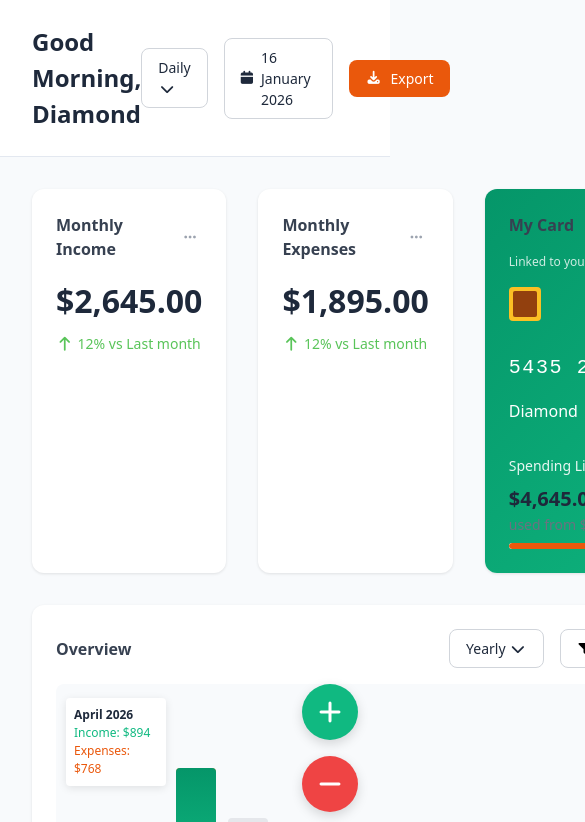
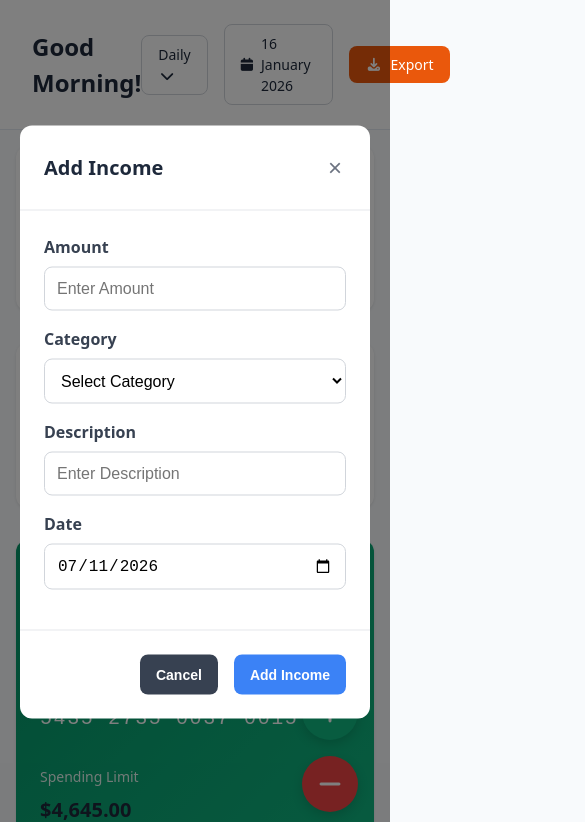
Before and after one commit to DiamondOkechi-Mbalaso/Expense-Tracker-App, a plain HTML site: page index.html in a window 390 px wide. Both pictures are taken after a click on the button 330 px from the left and 712 px from the top of the page. Shown: the top 822 px of the page, 585 px wide, since content can reach past the window. Drawn offline with Linux system fonts and the light colour scheme.

Commit message:
second commit

```diff
--- a/index.html
+++ b/index.html
@@ -13,7 +13,7 @@
 
 <body>
     <div class="header">
-        <h1>Good Morning, Diamond</h1>
+        <h1>Good Morning!</h1>
         <div class="header-controls">
             <div class="dropdown">
                 Daily <i class="fas fa-chevron-down"></i>
@@ -63,7 +63,7 @@
 
                 <div class="card-chip"></div>
                 <div class="card-number">5435 2735 0037 0015</div>
-                <div class="card-holder">Diamond</div>
+                <div class="card-holder"></div>
 
                 <div class="card-logo">
                     <div class="card-logo-circle logo-red"></div>
@@ -276,7 +276,7 @@
       <div id="incomeModel" class="model">
         <div class="model-content">
             <div class="model-header">
-                <h2 class="model">Add Income</h2>
+                <h2 class="model-title">Add Income</h2>
                 <button class="close-btn" onclick="closeModel('incomeModel')">&times;</button>
             </div>
 
@@ -311,7 +311,57 @@
                 </form>
             </div>
 
-            <div class="model-footer"></div>
+            <div class="model-footer">
+                <button class="btn btn-secondary" onclick="closeModel('incomeModel')">Cancel</button>
+                <button class="btn btn-primary" onclick="addIncome()">Add Income</button>
+            </div>
+        </div>
+      </div>
+
+      <!-- Expense Model -->
+      <div id="expenseModel" class="model">
+        <div class="model-content">
+            <div class="model-header">
+                <h2 class="model-title">Add Expense</h2>
+                <button class="close-btn" onclick="closeModel('expenseModel')">&times;</button>
+            </div>
+
+            <div class="model-body">
+                <form id="expenseForm" autocomplete="off">
+                    <div class="form-group">
+                        <label class="form-label">Amount</label>
+                        <input type="number" class="form-input" id="expenseAmount" placeholder="Enter Amount" required>
+                    </div>
+
+                    <div class="form-group">
+                        <label class="form-label">Category</label>
+                        <select class="form-select" id="expenseCategory" required>
+                            <option value="">Select Category</option>
+                            <option value="food">Food</option>
+                            <option value="entertainment">Entertainment</option>
+                            <option value="shopping">Shopping</option>
+                            <option value="transport">Transport</option>
+                            <option value="utilities">Utilities</option>
+                            <option value="other">Other</option>
+                        </select>
+                    </div>
+
+                    <div class="form-group">
+                        <label class="form-label">Description</label>
+                        <input type="text" class="form-input" id="expenseDescription" placeholder="Enter Description" required>
+                    </div>
+
+                    <div class="form-group">
+                        <label class="form-label">Date</label>
+                        <input type="date" class="form-input" id="expenseDate" required>
+                    </div>
+                </form>
+            </div>
+
+            <div class="model-footer">
+                <button class="btn btn-secondary" onclick="closeModel('expenseModel')">Cancel</button>
+                <button class="btn btn-primary" onclick="addExpense()">Add Expense</button>
+            </div>
         </div>
       </div>
 
--- a/script.js
+++ b/script.js
@@ -0,0 +1,82 @@
+let transaction = [
+    {
+        id: 1,
+        date: "14-01-2026",
+        amount: -440,
+        status: "Success",
+        type: "expense",
+    },
+
+    {
+        id: 1,
+        date: "10-01-2026",
+        amount: -440,
+        status: "Success",
+        type: "expense",
+    },
+
+    {
+        id: 1,
+        date: "8-01-2026",
+        amount: -440,
+        status: "Success",
+        type: "expense",
+    },
+];
+
+let monthlyIncome = 2645;
+let monthlyExpenses = 1895;
+
+const today = new Date().toISOString().split('T')[0];
+document.getElementById('incomeDate').value = today;
+document.getElementById('expenseDate').value = today;
+
+function openIncomeModel() {
+    document.getElementById('incomeModel').style.display = 'block';
+    document.body.style.overflow = 'hidden'
+}
+
+function openExpenseModel() {
+    document.getElementById('expenseModel').style.display = 'block';
+    document.body.style.overflow = 'hidden'
+}
+
+function closeModel(modelId) {
+    const modal = document.getElementById(modelId);
+
+    modal.classList.add("closing");
+
+    setTimeout(() => {
+        modal.style.display = "none";
+        modal.classList.remove("closing");
+        document.body.style.overflow = "auto";
+
+        if (modelId === "incomeModel") {
+            document.getElementById("incomeForm").reset();
+            document.getElementById("incomeDate").value = today;
+        } else {
+            document.getElementById("expenseForm").reset();
+            document.getElementById("expenseDate").value = today;
+        }
+    }, 300);
+
+
+}
+
+window.onclick = function (event) {
+    const incomeModel = document.getElementById('incomeModel');
+    const expenseModel = document.getElementById('expenseModel');
+
+    if (event.target === incomeModel) {
+        closeModel('incomeModel')
+    }
+
+    if (event.target === expenseModel) {
+        closeModel('expenseModel')
+    }
+}
+
+function addIncome() {
+    const amount = parseFloat(document.getElementById('incomeAmount').value)
+    const category = document.getElementById('incomeCategory').value
+}
--- a/style.css
+++ b/style.css
@@ -451,3 +451,181 @@ body {
 .fab-expense {
     background: #ef4444;
 }
+
+.model {
+    display: none;
+    position: fixed;
+    top: 0;
+    left: 0;
+    width: 100%;
+    height: 100%;
+    background: rgba(0, 0, 0, 0.5);
+    z-index: 1000;
+    animation: fadeIn 0.3s ease;
+}
+
+.model-content {
+    background: rgba(255, 255, 255, 1);
+    border-radius: 12px;
+    width: 350px;
+    max-width: 90vw;
+    max-height: 101.4vh;
+    overflow-y: auto;
+    position: absolute;
+    top: 50%;
+    left: 50%;
+    transform: translate(-50%, -50%);
+    animation: slideIn 0.3s ease;
+}
+
+.model-header {
+    padding: 1.5rem;
+    border-bottom: 1px solid #e5e7eb;
+    display: flex;
+    justify-content: space-between;
+    align-items: center;
+}
+
+.model-title {
+    font-size: 1.25rem;
+    font-weight: 600;
+}
+
+.close-btn {
+    background: none;
+    border: none;
+    font-size: 1.5rem;
+    color: #6b7280;
+    cursor: pointer;
+    padding: 0.25rem;
+}
+
+.model-body {
+    padding: 1.5rem;
+}
+
+.form-group {
+    margin-bottom: 1rem;
+}
+
+.form-label {
+    display: block;
+    margin-bottom: 0.5rem;
+    font-weight: 600;
+    color: #374151;
+}
+
+.form-input {
+    width: 100%;
+    padding: 0.75rem;
+    border: 1px solid #d1d5db;
+    border-radius: 8px;
+    font-size: 1rem;
+}
+
+.form-select {
+    width: 100%;
+    padding: 0.75rem;
+    border: 1px solid #d1d5db;
+    border-radius: 8px;
+    font-size: 1rem;
+    background: white;
+}
+
+.model-footer {
+    padding: 1.5rem;
+    border-top: 1px solid #e5e7eb;
+    display: flex;
+    justify-content: end;
+    gap: 1rem;
+}
+
+.btn {
+    padding: 0.75rem 1rem;
+    border-radius: 8px;
+    font-size: 0.875rem;
+    font-weight: 600;
+    border: none;
+    cursor: pointer;
+}
+
+.btn-primary {
+    background: #3b82f6;
+    color: white;
+}
+
+.btn-secondary {
+    background: #374151;
+    color: white;
+}
+
+.model.closing {
+    animation: fadeOut 0.3s ease forwards;
+}
+
+.model.closing .model-content {
+    animation: slideOut 0.3s ease forwards;
+}
+
+@keyframes fadeOut {
+    from {
+        opacity: 1;
+    }
+
+    to {
+        opacity: 0;
+    }
+}
+
+@keyframes fadeIn {
+    from {
+        opacity: 0;
+    }
+    to {
+        opacity: 1;
+    }
+}
+
+@keyframes slideIn {
+    from {
+        transform: translate(-50%, -60%);
+        opacity: 0;
+    }
+
+    to {
+        transform: translate(-50%, -50%);
+        opacity: 1;
+    }
+}
+
+@keyframes slideOut {
+    from {
+        transform: translate(-50%, -50%);
+        opacity: 1;
+    }
+
+    to {
+        transform: translate(-50%, -60%);
+        opacity: 0;
+    }
+}
+
+@media (max-width: 1200px) {
+    .dashboard-grid {
+        grid-template-columns: 1fr 1fr;
+    }
+
+    .chart-section {
+        grid-template-columns: 1fr;
+    }
+}
+
+@media (max-width: 768px) {
+    .dashboard-grid {
+        grid-template-columns: 1fr;
+    }
+
+    .main-content {
+        padding: 1rem;
+    }
+}
```
